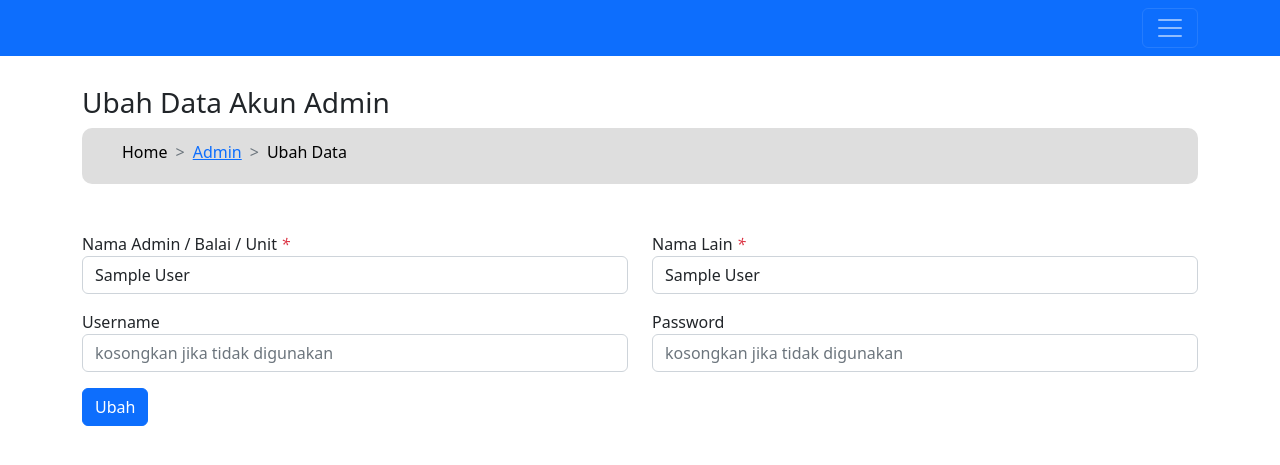
After one commit to UwangDangerous/virtualAbsen, a CodeIgniter app: page /virtualAbsen/index.php/admin/ubah/1 in a window 1280 px wide. The commit adds this page. Shown: the top 465 px of the page. Run offline with CodeIgniter, Linux system fonts and the light colour scheme; tables that the repository leaves empty or names only in its code hold one stand-in row (values such as "Sample post").

Commit message:
membuat menu hapus dan edit untuk halaman admin, membuat login dan halaman utama

```diff
--- a/application/controllers/Admin.php
+++ b/application/controllers/Admin.php
@@ -9,6 +9,7 @@ class Admin extends CI_Controller{
     }
     public function index()
     {
+        if($this->session->userdata('pppomn') != null && $this->session->userdata('pppomn') == 1) {
             $data['judul'] = "Halaman Admin ".WEB ;
             $data['admin'] = $this->Admin_model->getDataAdmin()->result_array() ;
 
@@ -16,6 +17,10 @@ class Admin extends CI_Controller{
             $this->load->view('temp/navbar') ;
             $this->load->view('admin/index') ;
             $this->load->view('temp/footer') ;
+        }else{
+            $this->session->set_flashdata('pesan' , 'tidak ada akses, silahkan login');
+            redirect(MYURL."login") ;
+        }
     }
 
     public function tambah()
@@ -35,4 +40,27 @@ class Admin extends CI_Controller{
             $this->Admin_model->addDataAdmin() ;
         }
     }
+
+    public function ubah($id)
+    {
+        $data['judul'] = "Ubah Dat Admin ".WEB ;
+        $data['data'] = $this->Admin_model->getDataAdmin($id)->row_array() ;
+
+        $this->form_validation->set_rules('nama_admin', 'Nama Admin / Balai / Unit ', 'required');
+        $this->form_validation->set_rules('nama_lain', 'Nama Lain', 'required');
+
+        if($this->form_validation->run() == FALSE) {
+            $this->load->view('temp/header', $data) ;
+            $this->load->view('temp/navbar') ;
+            $this->load->view('admin/ubah') ;
+            $this->load->view('temp/footer') ;
+        }else{
+            $this->Admin_model->editDataAdmin($id) ;
         }
+    }
+
+    public function hapus($id)
+    {
+        $this->Admin_model->deleteDataAdmin($id) ;
+    }
+}
--- a/application/models/Admin_model.php
+++ b/application/models/Admin_model.php
@@ -16,6 +16,65 @@ class Admin_model extends CI_Model{
         }else{
             $password = $this->Utility_model->myHash( $this->input->post('password') ) ;
         }
-        echo $password ;
+
+        $query = [
+            'nama_admin' => $this->input->post('nama_admin', true) ,
+            'nama_lain' => $this->input->post('nama_lain', true),
+            'username' => $this->input->post('username', true),
+            'password' => $password
+        ];
+
+        if($this->db->insert('admin', $query)){
+            $pesan = ['pesan' => 'Data Berhasil Disimpan', 'warna' => 'success'] ;
+        }else{
+            $pesan = ['pesan' => 'Data Gagal Disimpan', 'warna' => 'danger'] ;
+        }
+
+        $this->session->set_flashdata($pesan) ;
+        redirect(MYURL."admin") ;
+    }
+    public function editDataAdmin($id)
+    {
+        if($this->input->post('password') == null) {
+            $password = $this->input->post('password_lama') ;
+        }else{
+            $password = $this->Utility_model->myHash( $this->input->post('password') ) ;
+        }
+
+        if($this->input->post('username') == null) {
+            $username = $this->input->post('username_lama') ;
+        }else{
+            $username = $this->input->post('username') ;
+        }
+
+        $query = [
+            'nama_admin' => $this->input->post('nama_admin', true) ,
+            'nama_lain' => $this->input->post('nama_lain', true),
+            'username' => $username,
+            'password' => $password
+        ];
+
+        $this->db->where('id', $id) ;
+        if($this->db->update('admin', $query)){
+            $pesan = ['pesan' => 'Data Berhasil Diubah', 'warna' => 'success'] ;
+        }else{
+            $pesan = ['pesan' => 'Data Gagal Diubah', 'warna' => 'danger'] ;
+        }
+
+        $this->session->set_flashdata($pesan) ;
+        redirect(MYURL."admin") ;
+    }
+
+    public function deleteDataAdmin($id)
+    {
+        $this->db->where('id', $id) ;
+        if($this->db->delete('admin')){
+            $pesan = ['pesan' => 'Data Berhasil Dihapus', 'warna' => 'success'] ;
+        }else{
+            $pesan = ['pesan' => 'Data Gagal Dihapus', 'warna' => 'danger'] ;
+        }
+
+        $this->session->set_flashdata($pesan) ;
+        redirect(MYURL."admin") ;
     }
 }
--- /dev/null
+++ b/application/views/admin/ubah.php
@@ -0,0 +1,40 @@
+<div class="container">
+    <h3> Ubah Data Akun Admin </h3>
+    <nav style="--bs-breadcrumb-divider: '>';" aria-label="breadcrumb" id="mybread">
+        <ol class="breadcrumb">
+            <li class="breadcrumb-item active" aria-current="page">Home</li>
+            <li class="breadcrumb-item"><a href="<?= MYURL ;?>/admin">Admin</a></li>
+            <li class="breadcrumb-item active" aria-current="page">Ubah Data</li>
+        </ol>
+    </nav>
+
+    <div class="mt-5">
+        <form action="" method="post">
+            <div class="row">
+                <div class="col-lg-6 mb-3">
+                    <label for="nama_admin">Nama Admin / Balai / Unit <i class="text-danger">*</i></label>
+                    <input type="text" name="nama_admin" id="nama_admin" class="form-control" value="<?= $data["nama_admin"] ;?>">
+                    <i class="text-danger"><?= form_error("nama_admin"); ?></i>
+                </div>
+                <div class="col-lg-6 mb-3">
+                    <label for="nama_lain">Nama Lain <i class="text-danger">*</i></label>
+                    <input type="text" name="nama_lain" id="nama_lain" class="form-control" value="<?= $data["nama_lain"] ;?>">
+                    <i class="text-danger"><?= form_error("nama_lain"); ?></i>
+                </div>
+                <div class="col-lg-6 mb-3">
+                    <label for="username">Username</label>
+                    <input type="text" name="username" id="username" class="form-control" placeholder="kosongkan jika tidak digunakan">
+                    <input type="hidden" name="username_lama" value="<?= $data["username"] ;?>">
+                </div>
+                <div class="col-lg-6 mb-3">
+                    <label for="password">Password</label>
+                    <input type="password" name="password" id="password" class="form-control" placeholder="kosongkan jika tidak digunakan">
+                    <input type="hidden" name="password_lama" value="<?= $data["password"] ;?>">
+                </div>
+                <div class="col">
+                    <button type="submit" class="btn btn-primary">Ubah</button>
+                </div>
+            </div>
+        </form>
+    </div>
+</div>
--- a/application/views/temp/header.php
+++ b/application/views/temp/header.php
@@ -26,3 +26,4 @@
 
 
     </head>
+    <body>
--- a/application/views/temp/navbar.php
+++ b/application/views/temp/navbar.php
@@ -17,26 +17,29 @@
         </div>
     </div>
 </nav> -->
-<body>
+
 <nav class="navbar fixed-top navbar-dark bg-primary my-bg-navbar">
   <div class="container">
-    <a class="navbar-brand" href="<?= MYURL ;?>">NAMA YG PUNYA AKUN</a>
+    <a class="navbar-brand" href="<?= MYURL ;?>"><?= $this->session->userdata('pppomn_lain'); ?></a>
     <button class="navbar-toggler" type="button" data-bs-toggle="offcanvas" data-bs-target="#offcanvasNavbar" aria-controls="offcanvasNavbar">
       <span class="navbar-toggler-icon"></span>
     </button>
     <!-- offcanvas -->
         <div class="offcanvas offcanvas-end text-bg-primary" tabindex="-1" id="offcanvasNavbar" aria-labelledby="offcanvasNavbarLabel">
             <div class="offcanvas-header">
-                <h5 class="offcanvas-title" id="offcanvasNavbarLabel">NAMA YG PUNYA AKUN</h5>
+                <h5 class="offcanvas-title" id="offcanvasNavbarLabel"><?= $this->session->userdata('pppomn_nama'); ?></h5>
                 <button type="button" class="btn-close" data-bs-dismiss="offcanvas" aria-label="Close"></button>
             </div>
             <div class="offcanvas-body">
                 <ul class="navbar-nav justify-content-end flex-grow-1 pe-3">
                     <li class="nav-item">
-                        <a class="nav-link active" aria-current="page" href="<?= MYURL ; ?>admin">Admin</a>
+                        <a class="nav-link active" href="<?= MYURL ; ?>admin">Admin</a>
                     </li>
                     <li class="nav-item">
-                        <a class="nav-link" href="#">Link</a>
+                        <a class="nav-link active" href="#">Link</a>
+                    </li>
+                    <li class="nav-item">
+                        <a class="nav-link active" href="<?= MYURL;?>login/logout" onclick="return confirm('Akhiri Sesi Ini?')">Logout</a>
                     </li>
                 </ul>
             </div>
--- a/assets/css/mystyle.css
+++ b/assets/css/mystyle.css
@@ -2,15 +2,15 @@ section{
     margin-top:70px;
 }
 
-.sorot:hover {
-    border-radius : 25px;
+/* .sorot:hover { */
+    /* border-radius : 25px; */
     /* border-bottom : 5px solid white ; */
-    background-color:#b8b8b8 ;
+    /* background-color:#b8b8b8 ; */
     /* color: white ; */
     /* margin-top : -5px; */
-}
+/* } */
 
-#informasi, #faq{
+/* #informasi, #faq{
     padding : 90px 0;
 }
 
@@ -31,12 +31,12 @@ footer{
 
 span .text-hitam{
     font-weight: bold;
-}
+} */
 
 /* body{
     background-color:rgb(77, 77, 77) ;
 } */
 
-.mytab{
+/* .mytab{
     border: 1px solid;
-}
+} */
--- a/assets/css/navbar.css
+++ b/assets/css/navbar.css
@@ -21,3 +21,29 @@
 #mybread li{
     color:black;
 }
+
+#my-bg{
+    background-image: url('../img/bg.jpg');
+    background-size: cover;
+    background-repeat: no-repeat;
+}
+
+#login{
+    margin-top: 80px;
+}
+
+#login .card{
+    background-color: rgba(255, 255, 255, 0.7);
+}
+
+@media (max-width: 768px) {
+    #my-bg{
+        background-size: 700px;
+        background-position: center;
+        background-position-y: 100px;
+    }
+
+    #login{
+        margin-top: 40px;
+    }
+ }
```
Also changed, not shown: application/controllers/Home.php (+37 -10 lines), application/controllers/Login.php (+35 -3 lines), application/models/Home_model.php (added, +15 -0 lines), application/views/admin/index.php (+13 -0 lines), application/views/home/index.php (+38 -0 lines), application/views/home/tambah.php (added, +39 -0 lines), application/views/login/index.php (+31 -2 lines), assets/img/bg.jpg. Lines whose indentation alone changed are shown as unchanged.
